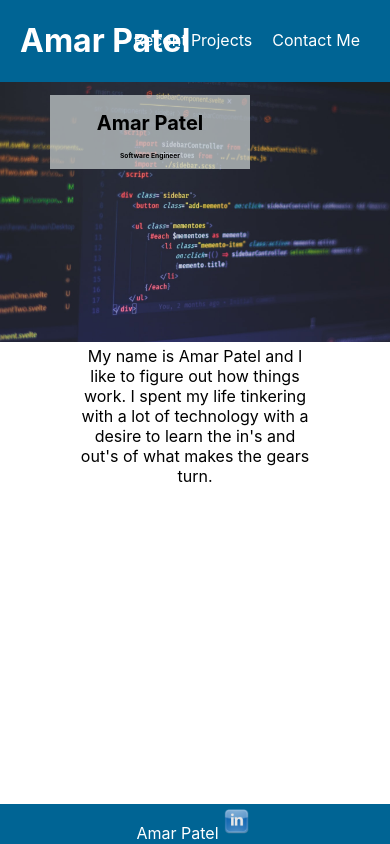
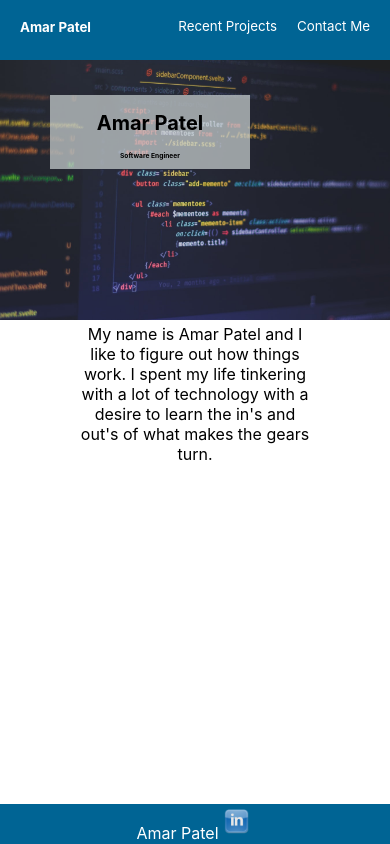
Before and after one commit to amarp86/amar-patel, a React (Create React App) app in the folder client/: page / in a window 390 px wide. Built offline with nearby package versions, Linux system fonts and the light colour scheme.

Commit message:
media query

```diff
--- a/client/src/components/layout/Nav.css
+++ b/client/src/components/layout/Nav.css
@@ -1,4 +1,5 @@
 .nav {
+    min-height: 60px;
     width: 100%;
     background-color: #006494;
     display: flex;
@@ -24,3 +25,19 @@
     color: white;
     margin: 10px 10px;
 }
+
+@media only screen and (max-width: 800px) {
+    .title {
+        font-size: 10pt;
+        position: absolute;
+        top: 10px;
+    }
+    .menu-links a {
+        font-size: 10pt;
+    }
+    .menu-links {
+        position: absolute;
+        right: 10px;
+        top: 15px;
+    }
+}
```
